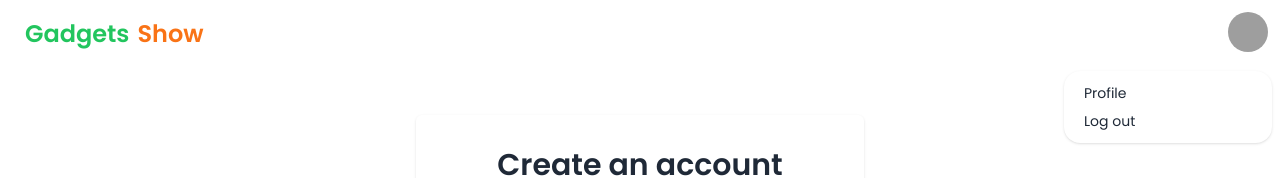
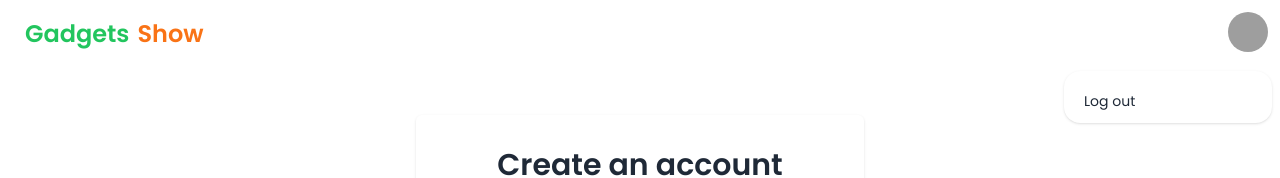
Before and after one commit to abdullah-al-momin-tarek/Gadgets-Show, a React (Vite) app: page /register in a window 1280 px wide. Both pictures are taken after a click on the button 1248 px from the left and 32 px from the top of the page. Shown: the top 178 px of the page. Built offline with nearby package versions, Linux system fonts and the light colour scheme; no server answers; grey boxes are pictures that could not be loaded.

Commit message:
Fixed some issue

```diff
--- a/src/Authentication/Login.jsx
+++ b/src/Authentication/Login.jsx
@@ -14,6 +14,7 @@ const Login = () => {
 		google()
 		.then(()=>{
 			toast.success("Successfully login with Google")
+			navigate('/')
 		})
 		.catch(err=>{
 			console.log(err.message);
--- a/src/Authentication/Register.jsx
+++ b/src/Authentication/Register.jsx
@@ -15,6 +15,7 @@ const Register = () => {
 		google()
 		.then(()=>{
 			toast.success("Successfully login with Google")
+			navigate("/")
 		})
 		.catch(err=>{
 			console.log(err.message);
--- a/src/Components/Navbar/Navbar.jsx
+++ b/src/Components/Navbar/Navbar.jsx
@@ -37,7 +37,7 @@ const Navbar = () => {
         className="menu menu-sm dropdown-content bg-base-100 rounded-box z-[1] mt-3 w-52 p-2 shadow">
         <li>
           <a className="justify-between">
-            Profile
+           {user?.displayName}
           </a>
         </li>
         <li><button onClick={handleLogOut}>Log out</button></li>
```
